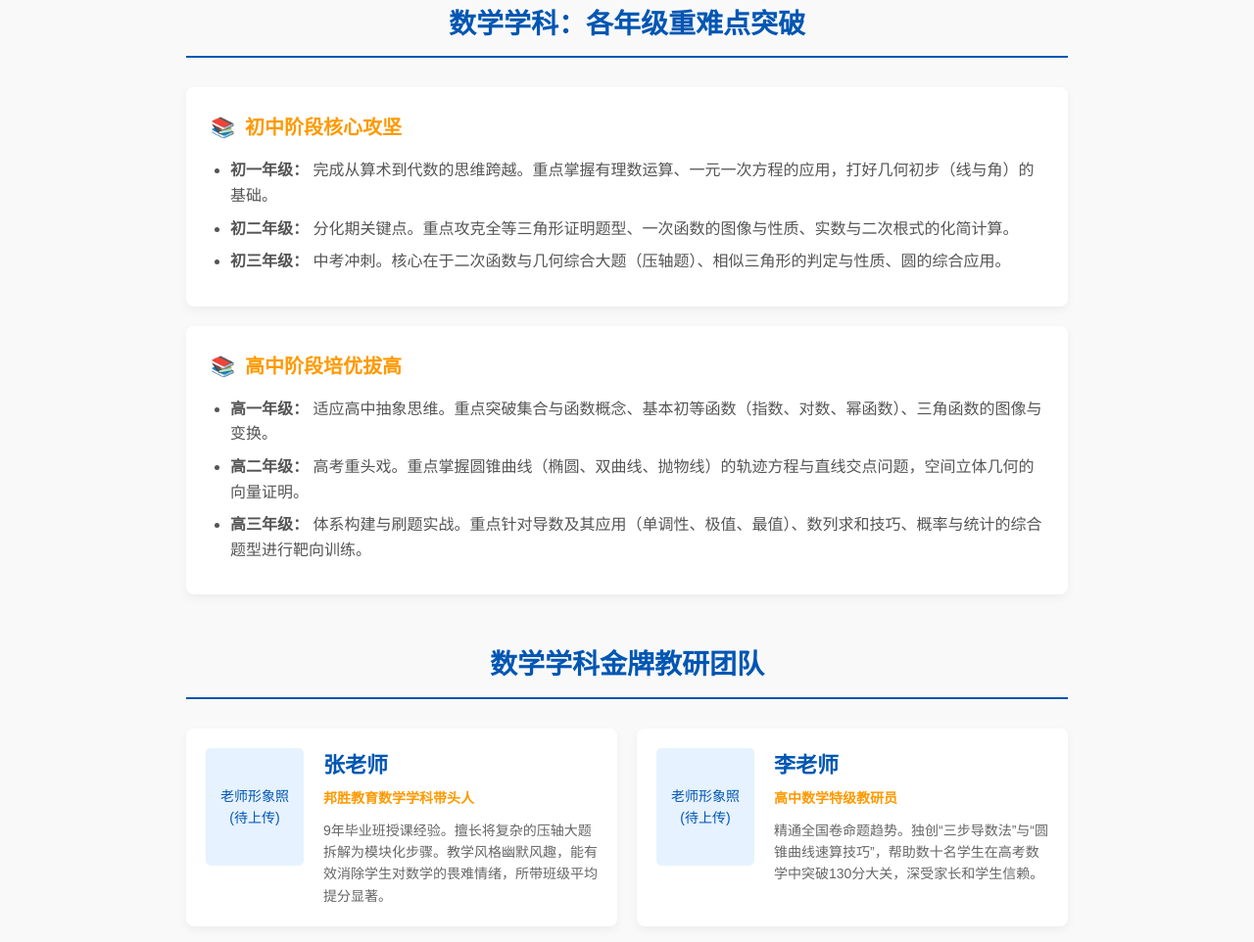
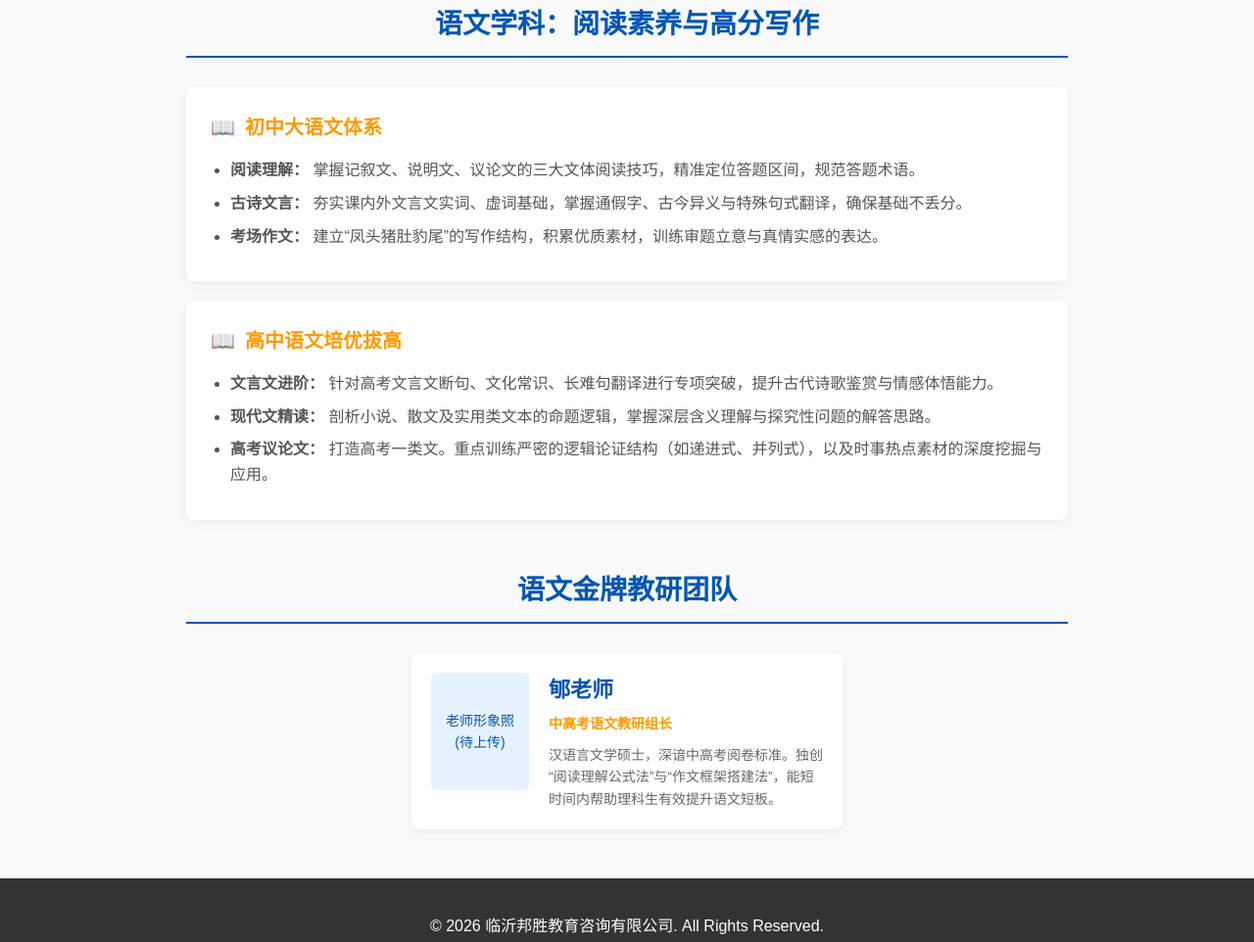
Before and after one commit to TZX7758521/bangsheng-edu, a plain HTML site: page chinese.html in a window 1280 px wide. Shown: the part 207-1169 px from the top of the page at 98% size. Drawn offline with Linux system fonts and the light colour scheme.

Commit message:
Update chinese.html

```diff
--- a/chinese.html
+++ b/chinese.html
@@ -6,25 +6,17 @@
     <title>语文学科辅导 - 邦胜教育</title>
     <style>
         body { margin: 0; font-family: 'Microsoft YaHei', sans-serif; color: #333; line-height: 1.6; background-color: #f9f9f9; }
-
-        /* 保持与首页一致的居中头部 */
         header { background-color: #0056b3; color: white; padding: 30px 0; display: flex; flex-direction: column; align-items: center; }
         header h1 { margin: 0 0 10px 0; font-size: 40px; letter-spacing: 4px; }
         .back-link { color: #cce5ff; text-decoration: none; font-size: 16px; margin-top: 10px; }
         .back-link:hover { text-decoration: underline; color: white; }
-
-        /* 内容区通用容器 */
         .container { max-width: 900px; margin: 40px auto; padding: 0 20px; }
         .section-title { color: #0056b3; font-size: 28px; border-bottom: 2px solid #0056b3; padding-bottom: 10px; margin-bottom: 30px; text-align: center; }
-
-        /* 知识点卡片排版 */
         .knowledge-card { background: white; padding: 25px; border-radius: 8px; box-shadow: 0 4px 10px rgba(0,0,0,0.05); margin-bottom: 20px; }
         .grade-title { font-size: 20px; color: #ff9900; font-weight: bold; margin-top: 0; margin-bottom: 15px; display: flex; align-items: center; }
-        .grade-title::before { content: "📚"; margin-right: 10px; }
+        .grade-title::before { content: "📖"; margin-right: 10px; }
         .knowledge-list { margin: 0; padding-left: 20px; color: #555; }
         .knowledge-list li { margin-bottom: 8px; }
-
-        /* 名师资料卡片排版 */
         .teachers-grid { display: flex; gap: 20px; flex-wrap: wrap; justify-content: center; }
         .teacher-card { background: white; width: 400px; display: flex; padding: 20px; border-radius: 8px; box-shadow: 0 4px 10px rgba(0,0,0,0.05); }
         .teacher-photo { width: 100px; height: 120px; background-color: #e6f2ff; border-radius: 5px; display: flex; align-items: center; justify-content: center; color: #0056b3; font-size: 14px; text-align: center; flex-shrink: 0; }
@@ -32,68 +24,46 @@
         .teacher-name { font-size: 22px; font-weight: bold; color: #0056b3; margin: 0 0 5px 0; }
         .teacher-title { font-size: 14px; color: #ff9900; margin: 0 0 10px 0; font-weight: bold; }
         .teacher-desc { font-size: 14px; color: #666; margin: 0; }
-
         footer { background-color: #333; color: white; text-align: center; padding: 20px; margin-top: 50px; }
     </style>
 </head>
 <body>
-
     <header>
         <h1>邦胜教育</h1>
         <a href="index.html" class="back-link">← 返回首页</a>
     </header>
 
     <div class="container">
-        <!-- 第一部分：重点知识解析 -->
-        <h2 class="section-title">数学学科：各年级重难点突破</h2>
-
+        <h2 class="section-title">语文学科：阅读素养与高分写作</h2>
         <div class="knowledge-card">
-            <h3 class="grade-title">初中阶段核心攻坚</h3>
+            <h3 class="grade-title">初中大语文体系</h3>
             <ul class="knowledge-list">
-                <li><strong>初一年级：</strong> 完成从算术到代数的思维跨越。重点掌握有理数运算、一元一次方程的应用，打好几何初步（线与角）的基础。</li>
-                <li><strong>初二年级：</strong> 分化期关键点。重点攻克全等三角形证明题型、一次函数的图像与性质、实数与二次根式的化简计算。</li>
-                <li><strong>初三年级：</strong> 中考冲刺。核心在于二次函数与几何综合大题（压轴题）、相似三角形的判定与性质、圆的综合应用。</li>
+                <li><strong>阅读理解：</strong> 掌握记叙文、说明文、议论文的三大文体阅读技巧，精准定位答题区间，规范答题术语。</li>
+                <li><strong>古诗文言：</strong> 夯实课内外文言文实词、虚词基础，掌握通假字、古今异义与特殊句式翻译，确保基础不丢分。</li>
+                <li><strong>考场作文：</strong> 建立“凤头猪肚豹尾”的写作结构，积累优质素材，训练审题立意与真情实感的表达。</li>
+            </ul>
+        </div>
+        <div class="knowledge-card">
+            <h3 class="grade-title">高中语文培优拔高</h3>
+            <ul class="knowledge-list">
+                <li><strong>文言文进阶：</strong> 针对高考文言文断句、文化常识、长难句翻译进行专项突破，提升古代诗歌鉴赏与情感体悟能力。</li>
+                <li><strong>现代文精读：</strong> 剖析小说、散文及实用类文本的命题逻辑，掌握深层含义理解与探究性问题的解答思路。</li>
+                <li><strong>高考议论文：</strong> 打造高考一类文。重点训练严密的逻辑论证结构（如递进式、并列式），以及时事热点素材的深度挖掘与应用。</li>
             </ul>
         </div>
 
-        <div class="knowledge-card">
-            <h3 class="grade-title">高中阶段培优拔高</h3>
-            <ul class="knowledge-list">
-                <li><strong>高一年级：</strong> 适应高中抽象思维。重点突破集合与函数概念、基本初等函数（指数、对数、幂函数）、三角函数的图像与变换。</li>
-                <li><strong>高二年级：</strong> 高考重头戏。重点掌握圆锥曲线（椭圆、双曲线、抛物线）的轨迹方程与直线交点问题，空间立体几何的向量证明。</li>
-                <li><strong>高三年级：</strong> 体系构建与刷题实战。重点针对导数及其应用（单调性、极值、最值）、数列求和技巧、概率与统计的综合题型进行靶向训练。</li>
-            </ul>
-        </div>
-
-        <!-- 第二部分：优秀名师展示 -->
-        <h2 class="section-title" style="margin-top: 50px;">数学学科金牌教研团队</h2>
-
+        <h2 class="section-title" style="margin-top: 50px;">语文金牌教研团队</h2>
         <div class="teachers-grid">
-            <!-- 老师A -->
             <div class="teacher-card">
                 <div class="teacher-photo">老师形象照<br>(待上传)</div>
                 <div class="teacher-info">
-                    <h3 class="teacher-name">张老师</h3>
-                    <p class="teacher-title">邦胜教育数学学科带头人</p>
-                    <p class="teacher-desc">9年毕业班授课经验。擅长将复杂的压轴大题拆解为模块化步骤。教学风格幽默风趣，能有效消除学生对数学的畏难情绪，所带班级平均提分显著。</p>
-                </div>
-            </div>
-
-            <!-- 老师B -->
-            <div class="teacher-card">
-                <div class="teacher-photo">老师形象照<br>(待上传)</div>
-                <div class="teacher-info">
-                    <h3 class="teacher-name">李老师</h3>
-                    <p class="teacher-title">高中数学特级教研员</p>
-                    <p class="teacher-desc">精通全国卷命题趋势。独创“三步导数法”与“圆锥曲线速算技巧”，帮助数十名学生在高考数学中突破130分大关，深受家长和学生信赖。</p>
+                    <h3 class="teacher-name">郇老师</h3>
+                    <p class="teacher-title">中高考语文教研组长</p>
+                    <p class="teacher-desc">汉语言文学硕士，深谙中高考阅卷标准。独创“阅读理解公式法”与“作文框架搭建法”，能短时间内帮助理科生有效提升语文短板。</p>
                 </div>
             </div>
         </div>
     </div>
-
-    <footer>
-        <p>&copy; 2026 临沂邦胜教育咨询有限公司. All Rights Reserved.</p>
-    </footer>
-
+    <footer><p>&copy; 2026 临沂邦胜教育咨询有限公司. All Rights Reserved.</p></footer>
 </body>
 </html>
```
